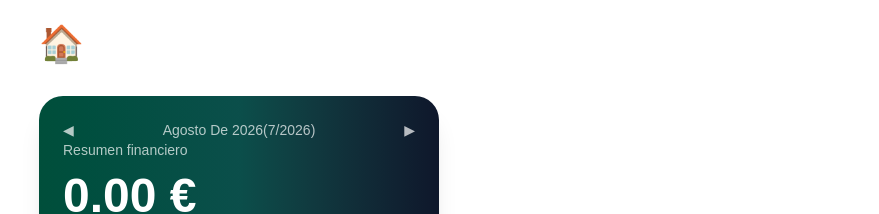
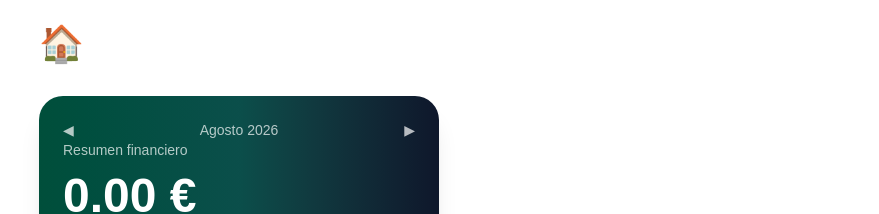
Before and after one commit to romansanchez1994/fin360, a Next.js app: page / in a window 1280 px wide. Shown: the top 214 px of the page, without its empty margins (401-1280 px from the left). Built offline with nearby package versions, Linux system fonts and the light colour scheme; no server answers; the database is empty.

Commit message:
Update date formatting in page.tsx
Fix date formatting by removing 'de' from the string.

```diff
--- a/app/page.tsx
+++ b/app/page.tsx
@@ -66,7 +66,7 @@ export default async function Home({
         month: "long",
         year: "numeric",
       }
-    );
+    ).replace(" de ", " ");
   const previousDate = new Date(
     currentYear,
     currentMonth - 1,
@@ -211,7 +211,6 @@ export default async function Home({
 
            <span className="capitalize">
              {currentMonthLabel}
-             ({currentMonth}/{currentYear})
            </span>
 
            <Link href={`/?month=${nextDate.getMonth()}&year=${nextDate.getFullYear()}`}>
```
